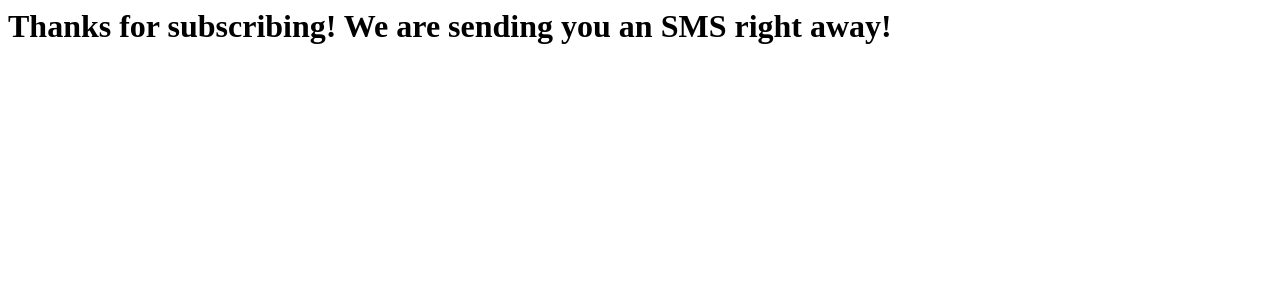
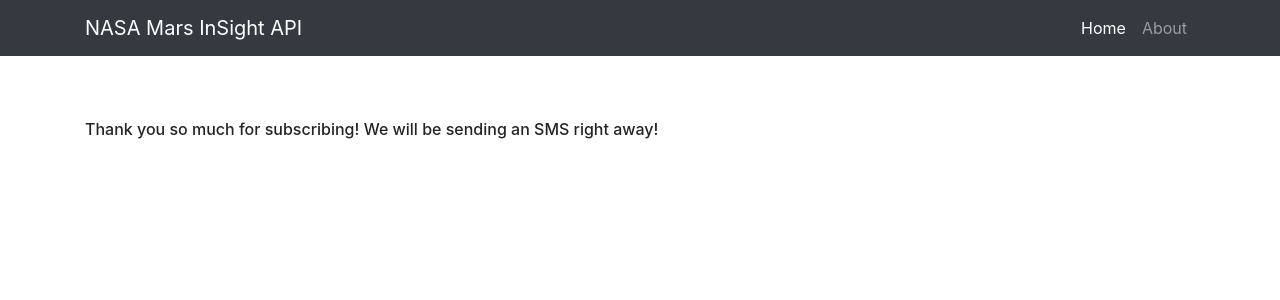
Before and after one commit to MJOAN/NASA-InSight, a Flask app: template templates/sms.html in a window 1280 px wide. Shown: the top 300 px of the page. Run offline with Flask 2, Linux system fonts and the light colour scheme; the template is opened without the code that fills it, so the values that code supplies are empty; some libraries are stand-ins or nearby versions.

Commit message:
update sms twilio number

```diff
--- a/app.py
+++ b/app.py
@@ -1,8 +1,8 @@
-from flask import Flask, request, render_template, flash, g, session, redirect, url_for
-from wtforms import Form, StringField, IntegerField, DateField, SubmitField, validators
-from wtforms.validators import ValidationError, DataRequired, Email, EqualTo, Length
+from flask import Flask, request, render_template
+from insightmars import InSightAPI
+from wtforms import Form, StringField, IntegerField, DateField, SubmitField
+from wtforms.validators import DataRequired, Email, Length
 
-from insightmars import InSightAPI, utils
 InSightMission = InSightAPI()
 json_request = InSightMission.make_request()
 
@@ -43,7 +43,7 @@ def sms():
     client = Client(TWILIO_ACCOUNT_SID, TWILIO_AUTH_TOKEN)
     message = client.messages \
                 .create(
-                    body="Thank you for registering to receive NASA Mars InSight Raw Image notifications! It is good to know we are going to stay in touch! Keep reaching for the planets!! :)",
+                    body="Thank you for registering to receive NASA Mars InSight Raw Image notifications (and soon Perseverance)! It is good to know we are going to stay in touch! Keep reaching for the planets!! :)",
                     from_=TWILIO_NUMBER,
                     to=phone
                 )
--- a/templates/sms.html
+++ b/templates/sms.html
@@ -1,3 +1,70 @@
-<div>
-    <h1>Thanks for subscribing! We are sending you an SMS right away!</h1>
-</div>
+<!DOCTYPE html>
+<html lang="en">
+
+  <head>
+      <meta charset="utf-8">
+      <meta name="viewport" content="width=device-width, initial-scale=1, shrink-to-fit=no">
+      <meta name="description" content="">
+      <meta name="author" content="">
+
+    <title>NASA InSight API</title>
+
+    <!-- Bootstrap core CSS -->
+    <!-- <link href="static/css/bootstrap.min.css" rel="stylesheet"> -->
+    <!-- <link rel="stylesheet" href="https://stackpath.bootstrapcdn.com/bootstrap/4.2.1/css/bootstrap.min.css" integrity="sha384-GJzZqFGwb1QTTN6wy59ffF1BuGJpLSa9DkKMp0DgiMDm4iYMj70gZWKYbI706tWS" crossorigin="anonymous"> -->
+
+    <!-- Custom styles for this template -->
+    <!-- <link href="static/css/half-slider.css" rel="stylesheet">
+    <link rel="icon" href="static/css/favicon.ico" media="screen"> -->
+
+
+    <link href="https://fonts.googleapis.com/css?family=Roboto" rel="stylesheet">
+    <link rel="stylesheet" href="{{ url_for('static', filename='css/half-slider.css') }}" media="screen">
+    <link rel="stylesheet" href="{{ url_for('static', filename='css/bootstrap.min.css') }}" media="screen">
+    <link rel="icon" href="{{ url_for('static', filename='favicon.ico') }}" media="screen">
+
+      </head>
+  <body>
+
+    <!-- Navigation -->
+    <nav class="navbar navbar-expand-lg navbar-dark bg-dark fixed-top">
+      <div class="container">
+          <a class="navbar-brand" href="#">NASA Mars InSight API</a>
+            <button class="navbar-toggler" type="button" data-toggle="collapse" data-target="#navbarResponsive" aria-controls="navbarResponsive" aria-expanded="false" aria-label="Toggle navigation">
+          <span class="navbar-toggler-icon"></span>
+            </button>
+          <div class="collapse navbar-collapse" id="navbarResponsive">
+            <ul class="navbar-nav ml-auto">
+              <li class="nav-item active">
+                <a class="nav-link" href="{{ url_for('create_app') }}">Home</a>
+              </li>
+              <li class="nav-item">
+                <a class="nav-link" href="#">About</a>
+              </li>
+            </ul>
+          </div>
+      </div>
+    </nav>
+
+        <!-- Page Content -->
+    <section class="py-5">
+      <div class="container">
+          <br>
+          <br>
+          <br>
+          <div>
+            <h6>Thank you so much for subscribing! We will be sending an SMS right away!</h6>
+          </div>
+      </div>
+    </section>
+
+
+
+      <!-- Bootstrap core JavaScript -->
+      <script src="https://code.jquery.com/jquery-3.3.1.slim.min.js" integrity="sha384-q8i/X+965DzO0rT7abK41JStQIAqVgRVzpbzo5smXKp4YfRvH+8abtTE1Pi6jizo" crossorigin="anonymous"></script>
+      <script src="https://cdnjs.cloudflare.com/ajax/libs/popper.js/1.14.6/umd/popper.min.js" integrity="sha384-wHAiFfRlMFy6i5SRaxvfOCifBUQy1xHdJ/yoi7FRNXMRBu5WHdZYu1hA6ZOblgut" crossorigin="anonymous"></script>
+      <script src="https://stackpath.bootstrapcdn.com/bootstrap/4.2.1/js/bootstrap.min.js" integrity="sha384-B0UglyR+jN6CkvvICOB2joaf5I4l3gm9GU6Hc1og6Ls7i6U/mkkaduKaBhlAXv9k" crossorigin="anonymous"></script>
+
+
+  </body>
+</html>
```
Also changed, not shown: templates/index.html (+18 -4 lines).
